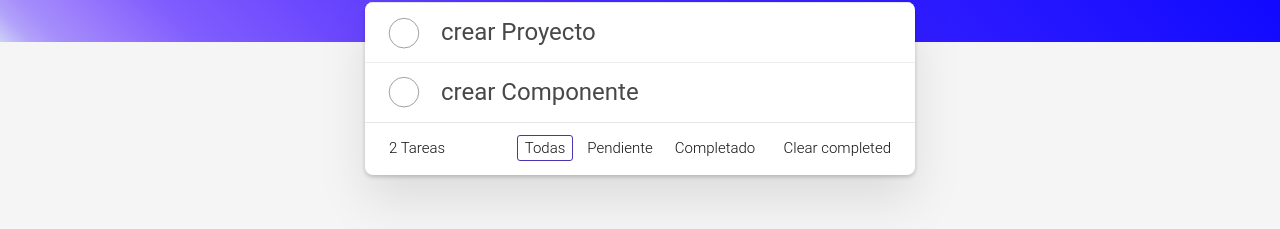
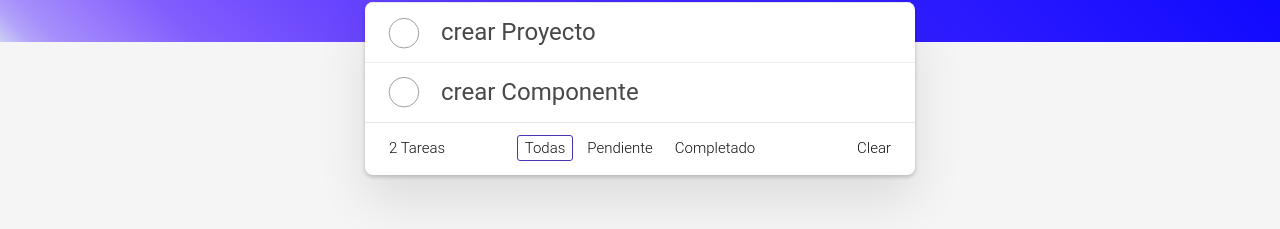
Before and after one commit to pchesini/preyecto_angular, an Angular app in the folder appTarea/: page / in a window 1280 px wide. Shown: the part 214-443 px from the top of the page. Built offline with nearby package versions, Linux system fonts and the light colour scheme.

Commit message:
Agregrego comentarios para mejor entendimiento del codigo

```diff
--- a/appTarea/src/app/pages/home/home.component.html
+++ b/appTarea/src/app/pages/home/home.component.html
@@ -8,12 +8,12 @@
           placeholder="Nueva tarea"
           autofocus
           type="text"
-          (change)="changeHandrer($event)"
+          (change)="changeHandler($event)"
         />
       </div>
     </header>
     <div class="container todoapp-wrapper">
-      <!-- This section should be hidden by default and shown when there are todos -->
+    <!-- Esta sección debe estar oculta de forma predeterminada y mostrarse cuando hay tareas -->
       <section class="main">
         <ul class="todo-list">
           <li *ngFor="let tarea of tareas(); index as i">
@@ -44,11 +44,11 @@
         -->
         </ul>
       </section>
-      <!-- This footer should be hidden by default and shown when there are todos -->
+      <!-- Este pie de página debe estar oculto de forma predeterminada y mostrarse cuando hay tareas -->
       <footer class="footer">
-        <!-- This should be `0 items left` by default -->
+        <!-- Esto debería ser `Quedan 0 elementos` por defecto -->
         <span class="todo-count"><strong>{{ tareas().length }}</strong> Tareas</span>
-        <!-- Remove this if you don't implement routing -->
+        <!-- Elimine esto si no implementa el enrutamiento -->
         <ul class="filters">
           <li>
             <a routerLink="/" class="selected">Todas</a>
@@ -60,8 +60,8 @@
             <a routerLink="/completed">Completado</a>
           </li>
         </ul>
-        <!-- Hidden if no completed items are left ↓ -->
-        <button class="clear-completed">Clear completed</button>
+        <!-- Oculto si no quedan elementos completos ↓ -->
+        <button class="clear-completed">Clear</button>
       </footer>
     </div>
   </section>
--- a/appTarea/src/app/pages/home/home.component.ts
+++ b/appTarea/src/app/pages/home/home.component.ts
@@ -19,7 +19,7 @@ export class HomeComponent {
    }
   ]);
   //agregar un nuevo elemento
-  changeHandrer(event : Event ){
+  changeHandler(event : Event ){
     const input = event.target as HTMLInputElement;
     const nuevaTarea = input.value;
     this.addTarea(nuevaTarea);
@@ -32,17 +32,22 @@ export class HomeComponent {
       titulo,
       completado: false,
     };
+    // usa el estado anterior del array[...tareas] y le agrega una nueva tarea
     this.tareas.update((tareas) => [...tareas, nuevaTarea]);
 
   }
+  //recibo la posicion
   deleteTarea(index : number){
+    //recibo el array , filtro la posicion y pregunto si es distinta a la que recibo por parametro
     this.tareas.update((tareas)=> tareas.filter((tarea, position)=> position !== index));
   }
   updateTarea(index: number){
     this.tareas.update((tareas) =>{
+      //recibe el objeto y la posicion del mismo
       return tareas.map((tarea, position) => {
         if (position === index) {
           return {
+            //cambia el estado anterior de la tarea
             ...tarea,
             completado: !tarea.completado
           }
--- a/appTarea/src/app/pages/labs/labs.component.html
+++ b/appTarea/src/app/pages/labs/labs.component.html
@@ -1,8 +1,8 @@
 <h1>hello</h1>
 <h2>{{title}}</h2>
 
-<ul>
+<!-- <ul>
     <li *ngFor="let tarea of tareas">
     {{tarea}}
     </li>
-  </ul>
+  </ul> -->
```
